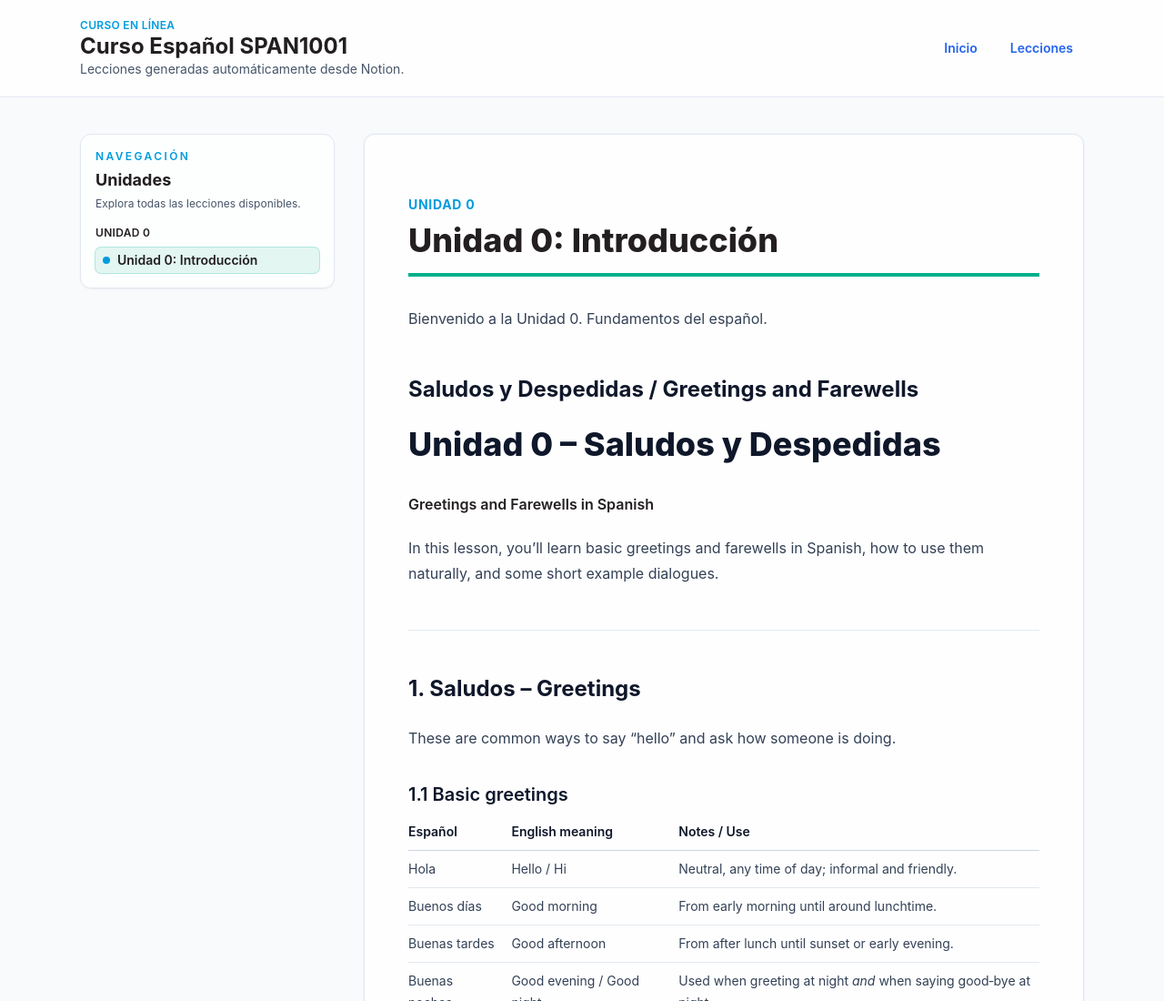
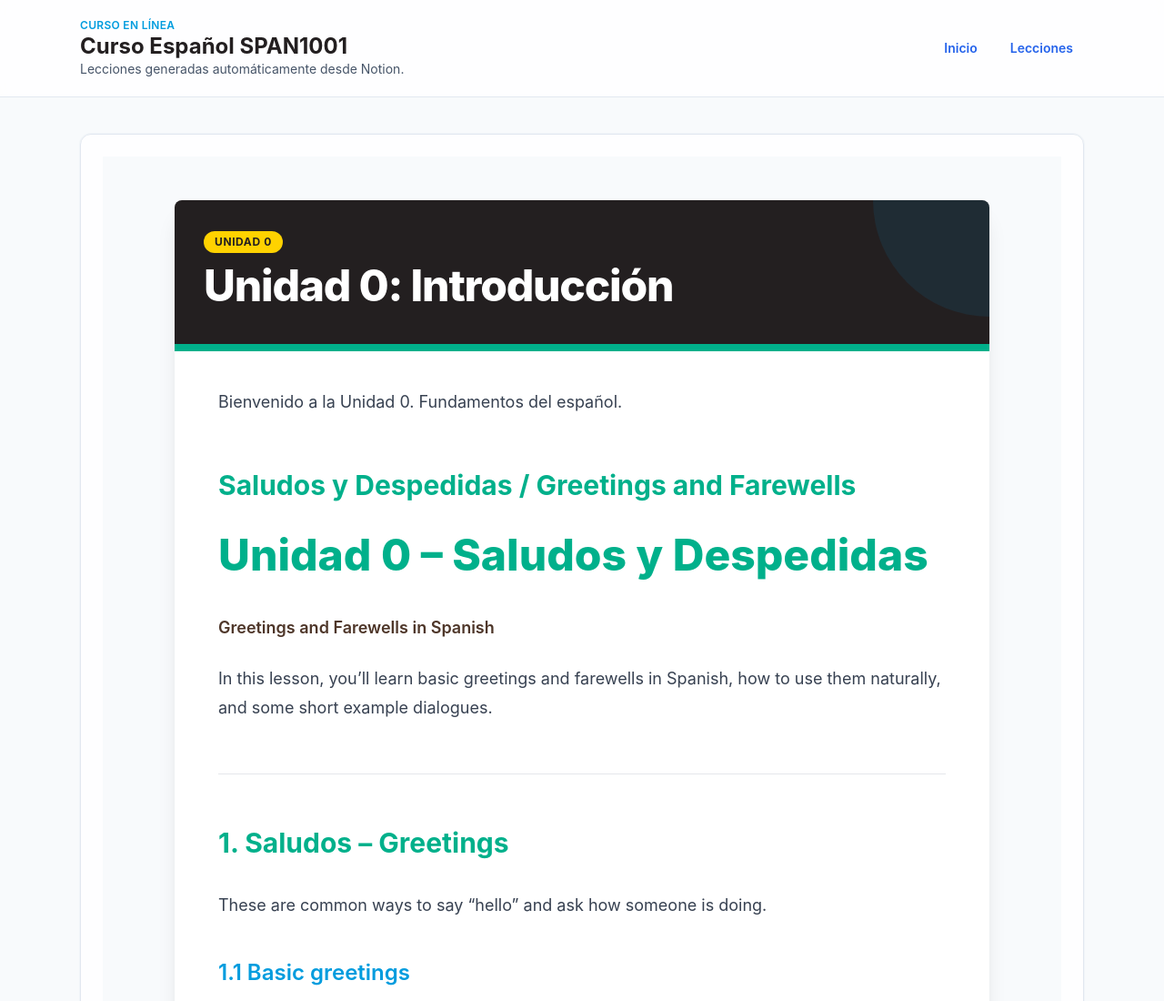
Before and after one commit to balpomorelitm/curso-espanol-span1001, an Astro site: page /lessons/unidad-0-intro in a window 1280 px wide. Shown: the top 1100 px of the page at 91% size. Built offline with nearby package versions, Linux system fonts and the light colour scheme; Astro itself is replaced by a stand-in of ours.

Commit message:
Refactor lesson page to use entry instead of lesson

```diff
--- a/src/pages/lessons/[slug].astro
+++ b/src/pages/lessons/[slug].astro
@@ -2,81 +2,60 @@
 import { getCollection } from 'astro:content';
 import Layout from '../../layouts/Layout.astro';
 
+// 1. Generamos las rutas estáticas
 export async function getStaticPaths() {
   const lessons = await getCollection('lessons');
-  const paths = lessons.map((lesson) => ({
-    params: { slug: lesson.slug.split('/') },
-    props: { lesson },
+
+  return lessons.map(entry => ({
+    params: { slug: entry.slug },
+    props: { entry },
   }));
-
-  if (lessons.length > 0) {
-    paths.push({
-      params: { slug: [] },
-      props: { lesson: lessons[0] },
-    });
-  }
-
-  return paths;
 }
 
-const { lesson } = Astro.props;
-const { Content } = await lesson.render();
-const allLessons = await getCollection('lessons');
-
-const units = allLessons.reduce((map, entry) => {
-  const unit = entry.data.unit ?? 'Unidad general';
-  if (!map.has(unit)) map.set(unit, []);
-  map.get(unit)?.push(entry);
-  return map;
-}, new Map<string, typeof allLessons[number][]>());
-
-const sortedUnits = Array.from(units.entries()).sort(([a], [b]) => a.localeCompare(b, 'es'));
+// 2. Obtenemos los datos para cada página
+const { entry } = Astro.props;
+const { Content } = await entry.render();
 ---
 
-<Layout title={`${lesson.data.title} | Lecciones`}>
-  <Fragment slot="sidebar">
-    <div class="space-y-4">
-      <div class="space-y-1">
-        <p class="text-xs font-semibold uppercase tracking-[0.2em] text-brand-accent">Navegación</p>
-        <h2 class="text-lg font-bold text-brand-dark">Unidades</h2>
-        <p class="text-xs text-slate-600">Explora todas las lecciones disponibles.</p>
+<Layout title={`${entry.data.title} - Curso Español`}>
+  <main class="min-h-screen bg-slate-50 py-12">
+    <article class="max-w-4xl mx-auto bg-white shadow-xl rounded-lg overflow-hidden">
+
+      {/* Cabecera con imagen (si existe) o colores de marca */}
+      <header class="relative bg-brand-dark text-white p-8 border-b-8 border-brand-green">
+        <div class="relative z-10">
+          <span class="inline-block bg-brand-yellow text-brand-dark text-xs font-bold px-3 py-1 rounded-full uppercase tracking-wider mb-3">
+            {entry.data.unit}
+          </span>
+          <h1 class="text-4xl md:text-5xl font-extrabold tracking-tight mb-2">
+            {entry.data.title}
+          </h1>
+        </div>
+        {/* Decoración de fondo */}
+        <div class="absolute top-0 right-0 w-32 h-32 bg-brand-blue opacity-10 rounded-bl-full"></div>
+      </header>
+
+      {/* Contenido de la lección */}
+      <div class="px-8 py-10 md:px-12">
+        <div class="prose prose-lg max-w-none
+          prose-headings:text-brand-green
+          prose-h3:text-brand-blue
+          prose-a:text-brand-red prose-a:no-underline hover:prose-a:underline
+          prose-strong:text-brand-brown
+          prose-li:marker:text-brand-yellow">
+
+          <Content />
+
+        </div>
+
+        {/* Navegación inferior */}
+        <div class="mt-12 pt-8 border-t border-gray-100 flex justify-between items-center">
+          <a href="/" class="text-brand-blue font-semibold hover:text-brand-dark transition-colors">
+            ← Volver al curso
+          </a>
+        </div>
       </div>
-      <div class="space-y-3">
-        {sortedUnits.map(([unitName, lessons]) => (
-          <div class="space-y-2">
-            <p class="text-xs font-semibold uppercase tracking-wide text-brand-dark">{unitName}</p>
-            <ul class="space-y-1 text-sm text-brand-dark">
-              {lessons.map((entry) => (
-                <li>
-                  <a
-                    class={`flex items-center gap-2 rounded-md px-2 py-1 hover:bg-brand-green/10 ${
-                      entry.id === lesson.id
-                        ? 'bg-brand-green/10 font-semibold text-brand-dark ring-1 ring-brand-green/30'
-                        : ''
-                    }`}
-                    href={`/lessons/${entry.slug}/`}
-                  >
-                    <span class="h-2 w-2 rounded-full bg-brand-accent"></span>
-                    <span class="flex-1">{entry.data.title}</span>
-                  </a>
-                </li>
-              ))}
-            </ul>
-          </div>
-        ))}
-      </div>
-    </div>
-  </Fragment>
 
-  <article class="max-w-4xl mx-auto px-6 py-10">
-    <header class="mb-8 border-b-4 border-brand-green pb-4">
-      {lesson.data.unit && (
-        <span class="text-brand-accent font-bold uppercase tracking-wider text-sm">{lesson.data.unit}</span>
-      )}
-      <h1 class="text-4xl font-extrabold text-brand-dark mt-2">{lesson.data.title}</h1>
-    </header>
-    <div class="prose prose-slate max-w-none prose-a:text-brand-accent prose-strong:text-brand-dark">
-      <Content />
-    </div>
-  </article>
+    </article>
+  </main>
 </Layout>
```
